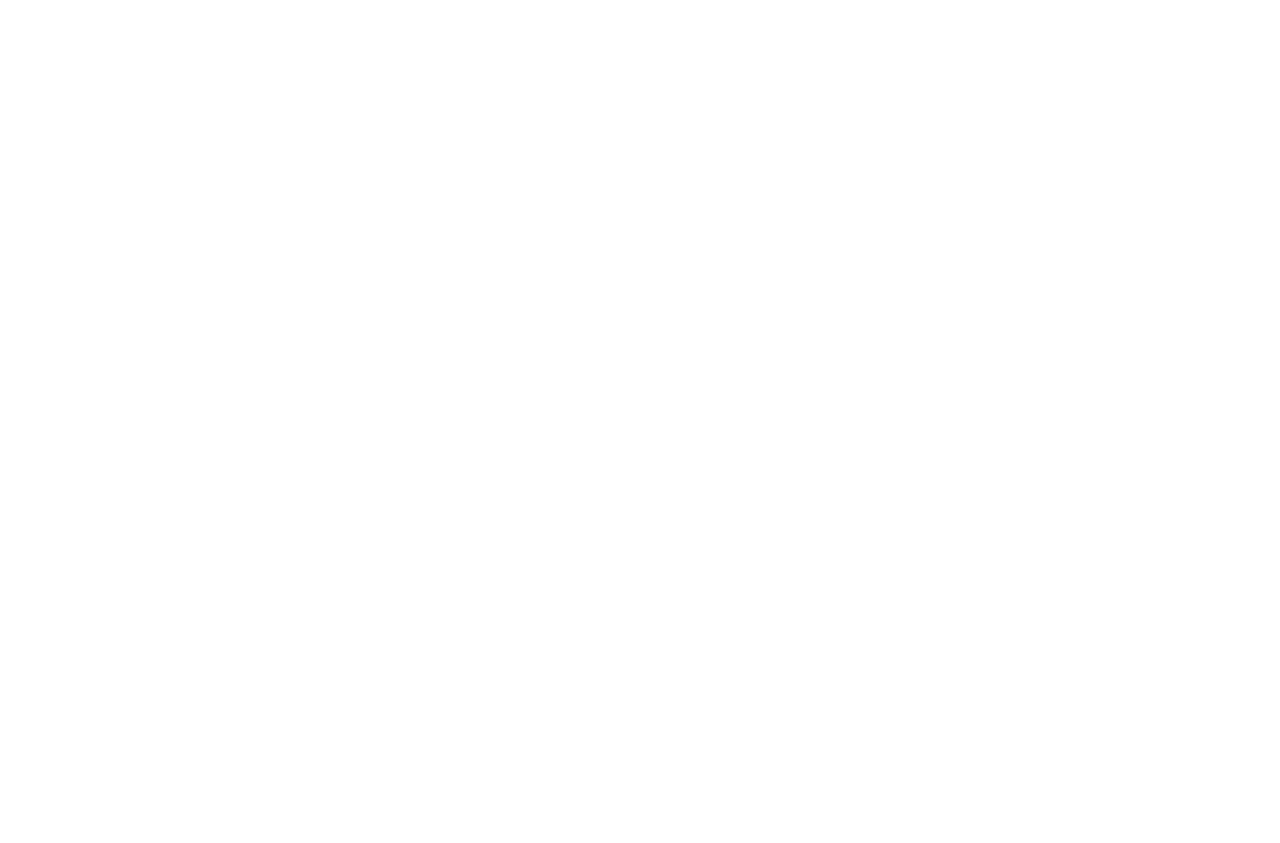
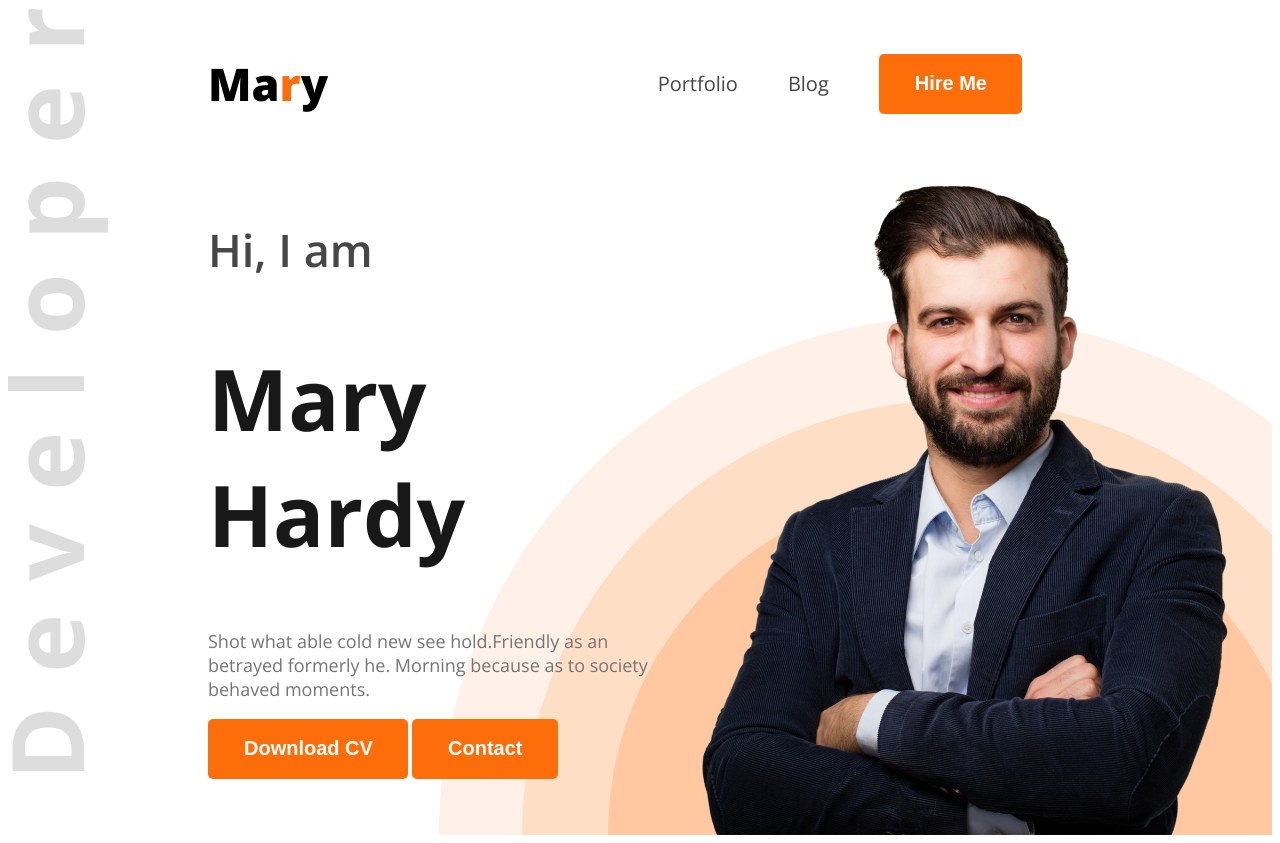
Before and after one commit to AhmedShonon/webdeveloper_portfolio, a plain HTML site: page index.html in a window 1280 px wide. Before the commit the page ends 800 px from the top, so only its background shows below. Drawn offline with nearby package versions, Linux system fonts and the light colour scheme.

Commit message:
second version

```diff
--- a/index.html
+++ b/index.html
@@ -4,9 +4,35 @@
     <meta charset="UTF-8">
     <meta name="viewport" content="width=device-width, initial-scale=1.0">
     <title>Web Developer Portfolio</title>
+    <link rel="preconnect" href="https://fonts.googleapis.com">
+<link rel="preconnect" href="https://fonts.gstatic.com" crossorigin>
+<link href="https://fonts.googleapis.com/css2?family=Open+Sans:ital,wght@0,300..800;1,300..800&display=swap" rel="stylesheet">
+    <link rel="stylesheet" href="styles/portfolio.css">
 </head>
-<body>
-    <header>
+<body class="open-sans-normal">
+    <header class="header">
+        <nav>
+          <h3 class="nav-title">Ma<span class="text-primary">r</span>y</h3>
+          <ul>
+           <li><a class="dark-2" href=""> Portfolio</a></li>
+           <li><a class="dark-2" href=""> Blog</a></li>
+           <li><button class="btn-primary"> Hire Me</button></li>
+           </ul>
+        </nav>
+        <div class="banner">
+            <div class="banner-content">
+
+                <h4 class="banner-greetings dark-2">Hi, I am</h4>
+
+                <h1 class="banner-title">Mary Hardy</h1>
+
+                <p class="banner-description">Shot what able cold new see hold.Friendly as an betrayed formerly he. Morning because as to society behaved moments.</p>
+                <button class="btn-primary">Download CV</button>
+                <button class="btn-primary">Contact</button>
+
+            </div>
+            <img class="banner-pr-pic" src="images/hardy.png" alt="hardy's picture is loading">
+        </div>
 
     </header>
     <main>
--- /dev/null
+++ b/styles/portfolio.css
@@ -0,0 +1,99 @@
+
+/* // <uniquifier>: Use a unique and descriptive class name
+// <weight>: Use a value from 300 to 800 */
+
+.open-sans-normal {
+  font-family: "Open Sans", sans-serif;
+  font-optical-sizing: auto;
+  /* font-weight: <weight>; */
+  font-style: normal;
+  font-variation-settings:
+    "wdth" 100;
+}
+
+/* shared style */
+.text-primary{
+
+    color: #FD6E0A;
+}
+
+/* Nav Styles */
+nav{
+
+    display: flex;
+    align-items: center;
+    justify-content: space-between;
+    margin: 0px 200px;
+}
+.header{
+background-image: url('../images/developer.png'), url('../images/header_bg.png');
+background-repeat: no-repeat;
+background-position: top left, bottom right;
+
+}
+.nav-title{
+
+    font-weight: 800;
+    font-size: 45px;
+}
+
+nav ul{
+    display: flex;
+    align-items: center;
+}
+
+nav ul li{
+    list-style: none;
+    margin-right: 50px;
+}
+
+nav ul li a{
+
+    text-decoration: none;
+    font-size: 20px;
+
+}
+/* banner Style */
+.banner{
+    display: flex;
+    justify-content: space-between;
+    margin: 0 35px 0 200px;
+}
+.banner-content{
+   max-width: 580px;
+
+}
+.banner-greetings{
+   font-size: 45px;
+   font-weight: 600;
+
+}
+.banner-title{
+    font-weight: bold;
+    font-size: 85px;
+    color: #181818;
+}
+.dark-2{
+
+    color: #474747;
+}
+.btn-primary{
+    background-color: #FD6E0A;
+    font-weight: bold;
+    font-size: 20px;
+    color: white;
+    padding: 18px 35px 19px 36px;
+    border-radius: 5px;
+    border: none;
+
+}
+.banner-description{
+
+    color: #757575 ;
+    font-size: 18px;
+}
+.banner-pr-pic{
+
+    width: 584px;
+    height: 676px;
+}
```
